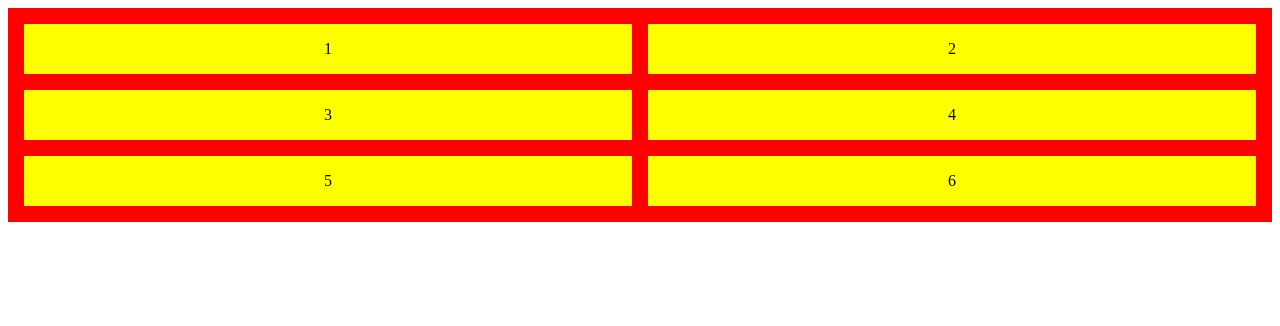
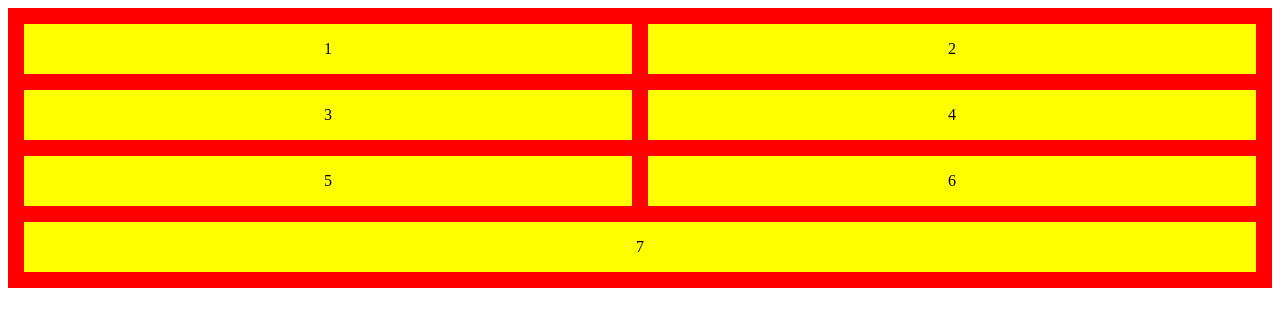
Before and after one commit to Feddroid/flexbox-easy, a plain HTML site: page index.html in a window 1280 px wide. Drawn offline with Linux system fonts and the light colour scheme.

Commit message:
testeando commit

```diff
--- a/index.html
+++ b/index.html
@@ -15,6 +15,7 @@
     <div class="child tres">4</div>
     <div class="child tres">5</div>
     <div class="child tres">6</div>
+    <div class="child tres">7</div>
   </div>
 </body>
 </html>
```
